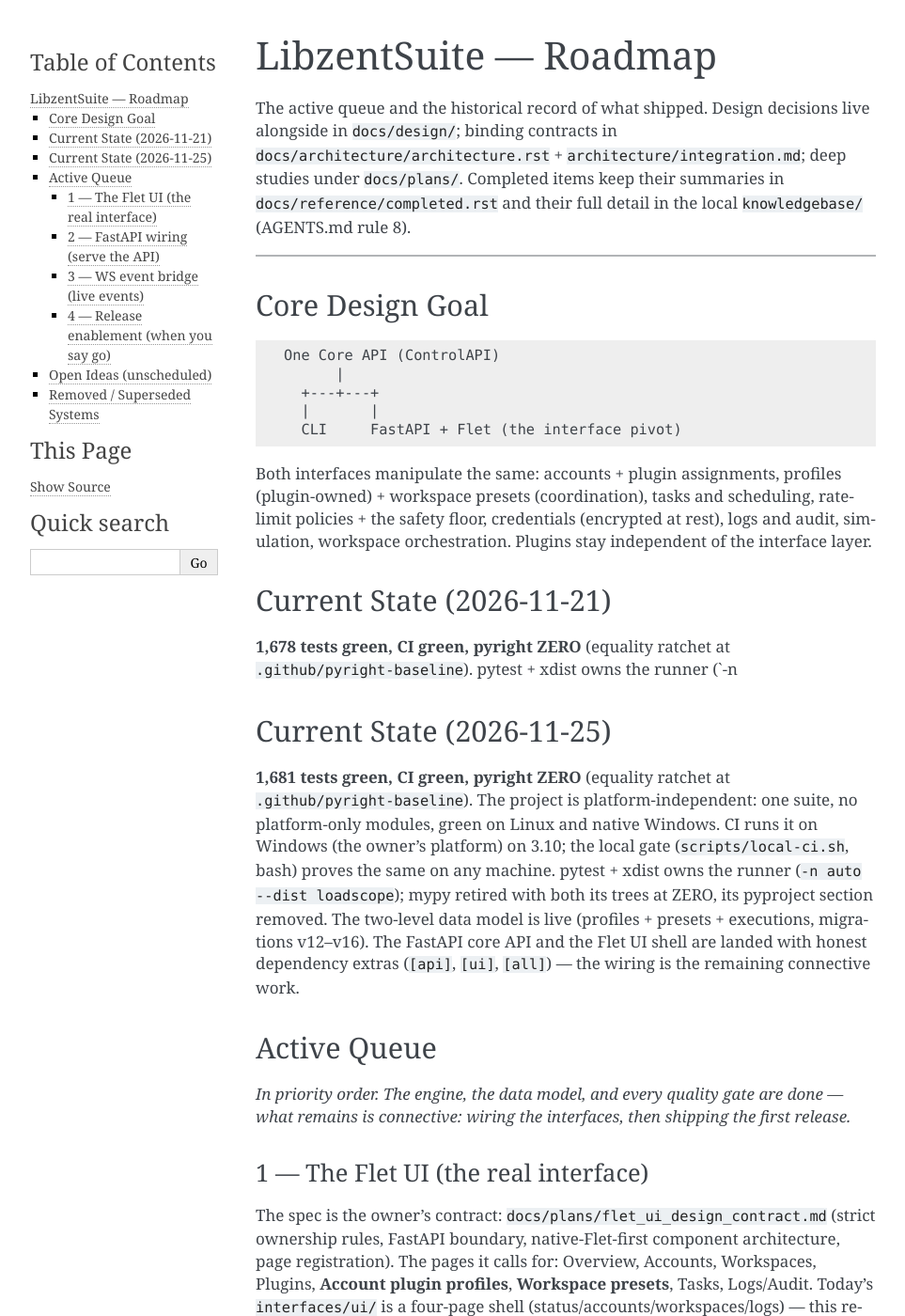
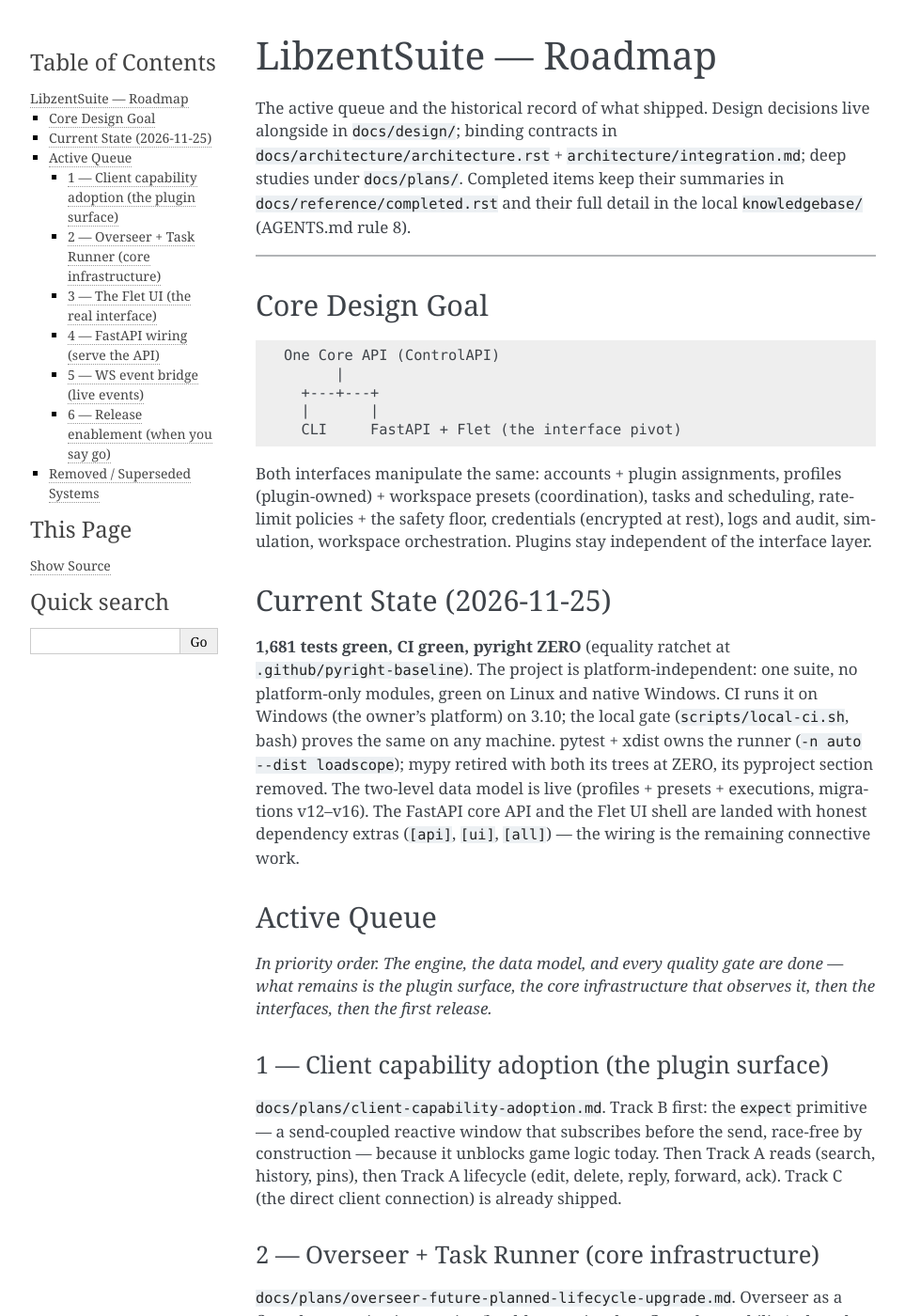
Before and after one commit to libosterelezent/LibzentSuite, a Sphinx documentation site: the page built from docs/roadmap.md, in a window 1280 px wide and 1400 px high. Shown: the whole window at 94% size, without its empty margins (148-1111 px from the left). Built offline with Sphinx 7.4.7, drawn with Linux system fonts in a browser that asks for light colours; pages that are not in the unit, such as notebooks, are missing from menus; some of the changed text lies outside the part shown.

Commit message:
docs(roadmap): the owner's priority — capability and infrastructure before interfaces
The active queue now says what the owner said: client capability
adoption first (Track B: the expect primitive, then Track A reads and
lifecycle), then Overseer + Task Runner (the monitoring service and
the future executor), THEN the interface work (Flet UI, FastAPI
wiring, WS bridge), then the release.

The pivot-audit plan is retired to dump/ — it was an audit file, not
a plan to keep. The plans index drops it and gains the overseer plan.
The stale 2026-11-21 Current State section is gone; one section, one
date, one truth.

```diff
--- a/docs/roadmap.md
+++ b/docs/roadmap.md
@@ -23,10 +23,6 @@ scheduling, rate-limit policies + the safety floor, credentials
 (encrypted at rest), logs and audit, simulation, workspace
 orchestration. Plugins stay independent of the interface layer.
 
-## Current State (2026-11-21)
-
-**1,678 tests green, CI green, pyright ZERO** (equality ratchet at
-`.github/pyright-baseline`). pytest + xdist owns the runner (`-n
 ## Current State (2026-11-25)
 
 **1,681 tests green, CI green, pyright ZERO** (equality ratchet at
@@ -44,10 +40,29 @@ landed with honest dependency extras (`[api]`, `[ui]`, `[all]`)
 ## Active Queue
 
 *In priority order. The engine, the data model, and every quality
-gate are done — what remains is connective: wiring the interfaces,
-then shipping the first release.*
+gate are done — what remains is the plugin surface, the core
+infrastructure that observes it, then the interfaces, then the
+first release.*
 
-### 1 — The Flet UI (the real interface)
+### 1 — Client capability adoption (the plugin surface)
+
+`docs/plans/client-capability-adoption.md`. Track B first: the
+`expect` primitive — a send-coupled reactive window that subscribes
+before the send, race-free by construction — because it unblocks
+game logic today. Then Track A reads (search, history, pins), then
+Track A lifecycle (edit, delete, reply, forward, ack). Track C
+(the direct client connection) is already shipped.
+
+### 2 — Overseer + Task Runner (core infrastructure)
+
+`docs/plans/overseer-future-planned-lifecycle-upgrade.md`. Overseer
+as a first-class monitoring service (health, security, data-flow
+observability), then the Task Runner — the future executor that
+registers with Overseer and replaces the scheduler's task dispatch
+with a richer, observable runtime. The scheduler stays until the
+runner proves itself.
+
+### 3 — The Flet UI (the real interface)
 
 The spec is the owner's contract: `docs/plans/flet_ui_design_contract.md`
 (strict ownership rules, FastAPI boundary, native-Flet-first component
@@ -65,22 +80,18 @@ seam surfaces via env/config, and the health/status routes get their
 first live consumer (the Flet shell's ApiClient already points at the
 right URL shape).
 
-### 3 — WS event bridge (live events)
+### 5 — WS event bridge (live events)
 
 `/api/ws` is a 2s status-poll placeholder. The typed EventBus exists —
 bridge it: subscribe per-connection, forward account/plugin/task events
 as JSON frames, backpressure-bounded. The Flet pages want live
 updates, not polling.
 
-### 4 — Release enablement (when you say go)
+### 6 — Release enablement (when you say go)
 
 Lift the `v*` tag ruleset hold, cut `v0.1.0` through the pre-built
 pipeline (build from the exact tag, CHANGELOG notes, artifacts). The
 structure is tested and waiting.
-
----
-
-## Open Ideas (unscheduled)
 
 [ ] Framework control from accounts — the replacement method for the
     retired chat verbs (admin/prefix/help management) — owner design
```
Also changed, not shown: other parts of docs/roadmap.md (+1 -1 lines), docs/plans/index.rst (+4 -5 lines), docs/plans/pivot-audit-fastapi-flet.md (deleted, +0 -336 lines).
